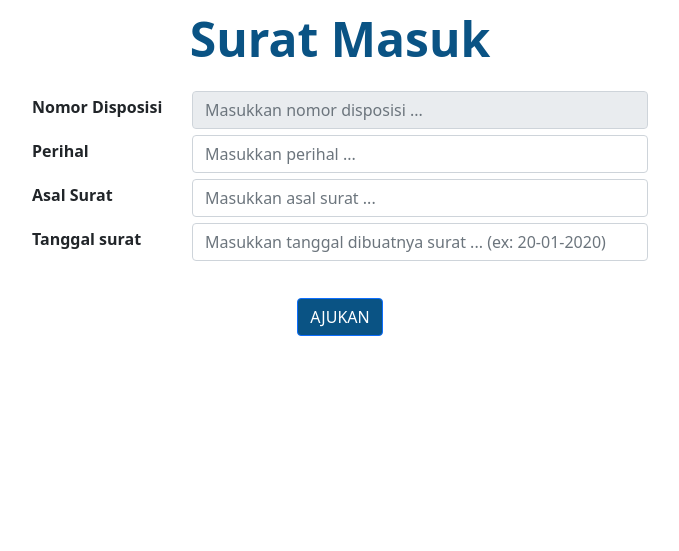
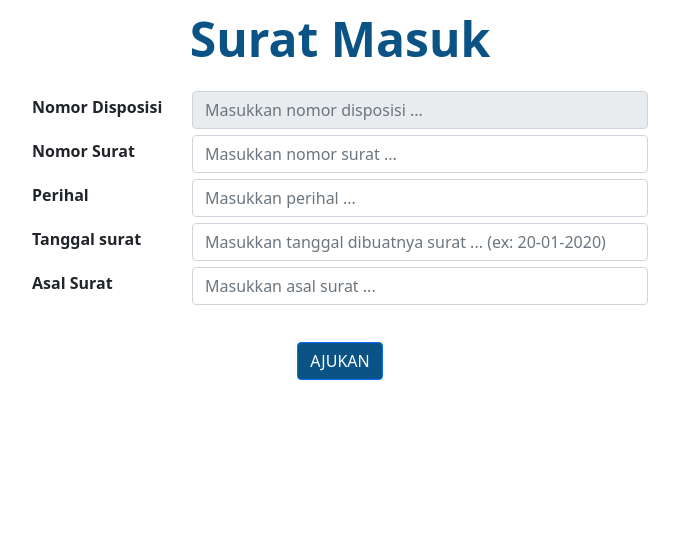
Before and after one commit to Jarsters/Suratan, a CodeIgniter 4 app: template app/Views/surat/ajukan.php in a window 1280 px wide. Shown: the part 101-652 px from the top of the page, without its empty margins (288-967 px from the left). Run offline with PHP 8.4 and a stand-in for CodeIgniter, Linux system fonts and the light colour scheme; the template is opened without the code that fills it, so the values that code supplies are empty; some libraries are stand-ins or nearby versions.

Commit message:
menambahkan form nomor surat pada page ajukan

```diff
--- a/app/Views/login/login.php
+++ b/app/Views/login/login.php
@@ -69,11 +69,6 @@
                 password.type = "password";
                 togglePassword.innerHTML = '<path d="M13.359 11.238C15.06 9.72 16 8 16 8s-3-5.5-8-5.5a7.028 7.028 0 0 0-2.79.588l.77.771A5.944 5.944 0 0 1 8 3.5c2.12 0 3.879 1.168 5.168 2.457A13.134 13.134 0 0 1 14.828 8c-.058.087-.122.183-.195.288-.335.48-.83 1.12-1.465 1.755-.165.165-.337.328-.517.486l.708.709z"></path><path d="M11.297 9.176a3.5 3.5 0 0 0-4.474-4.474l.823.823a2.5 2.5 0 0 1 2.829 2.829l.822.822zm-2.943 1.299.822.822a3.5 3.5 0 0 1-4.474-4.474l.823.823a2.5 2.5 0 0 0 2.829 2.829z"></path><path d="M3.35 5.47c-.18.16-.353.322-.518.487A13.134 13.134 0 0 0 1.172 8l.195.288c.335.48.83 1.12 1.465 1.755C4.121 11.332 5.881 12.5 8 12.5c.716 0 1.39-.133 2.02-.36l.77.772A7.029 7.029 0 0 1 8 13.5C3 13.5 0 8 0 8s.939-1.721 2.641-3.238l.708.709zm10.296 8.884-12-12 .708-.708 12 12-.708.708z"></path>'
             }
-            // toggle the type attribute
-            // const type = password.getAttribute('type') === 'password' ? 'text' : 'password';
-            // password.setAttribute('type', type);
-            // toggle the eye / eye slash icon
-            // this.classList.toggle('bi-eye');
         }
     </script>
 </body>
--- a/app/Views/surat/ajukan.php
+++ b/app/Views/surat/ajukan.php
@@ -1,12 +1,12 @@
-<?= $this->extend('layout/navbar');?>
+<?= $this->extend('layout/navbar'); ?>
 
-<?= $this->section('content');?>
+<?= $this->section('content'); ?>
 <div class="row justify-content-center w-100" style="margin-top: 6.5rem">
     <div class="col col-lg-6">
         <div class="text-center">
             <p style="font-weight:bold;color:#0A5384;font-size:3rem;">Surat Masuk</p>
         </div>
-        <form action="<?= base_url('/surat/simpan_surat')?>" class="form-inline" method="post">
+        <form action="<?= base_url('/surat/simpan_surat') ?>" class="form-inline" method="post">
             <!-- Bagian Nomor Disposisi -->
             <div class="row">
                 <div class="col col-12 col-lg-3" style="margin:auto">
@@ -15,8 +15,19 @@
                 <div class="col col-12 col-lg-9">
                     <div class="input-group">
                         <!-- Ini namenya keyword -->
-                        <input type="text" class="form-control" placeholder="Masukkan nomor disposisi ..." name="no_disposisi"
-                        value="<?= $posisi ?>" readonly>
+                        <input type="text" class="form-control" placeholder="Masukkan nomor disposisi ..." name="no_disposisi" value="<?= $posisi ?>" readonly>
+                    </div>
+                </div>
+            </div>
+            <!-- Bagian Nomor Surat -->
+            <div class="row">
+                <div class="col col-12 col-lg-3">
+                    <p class="pt-1" style="font-weight:bold;">Nomor Surat</p>
+                </div>
+                <div class="col col-12 col-lg-9">
+                    <div class="input-group">
+                        <!-- Ini namenya keyword -->
+                        <input type="text" class="form-control" placeholder="Masukkan nomor surat ..." name="nomor_surat">
                     </div>
                 </div>
             </div>
@@ -32,6 +43,18 @@
                     </div>
                 </div>
             </div>
+            <!-- Bagian Tanggal Surat -->
+            <div class="row">
+                <div class="col col-12 col-lg-3">
+                    <p class="pt-1" style="font-weight:bold;">Tanggal surat</p>
+                </div>
+                <div class="col col-12 col-lg-9">
+                    <div class="input-group">
+                        <!-- Ini namenya keyword -->
+                        <input type="text" class="form-control" placeholder="Masukkan tanggal dibuatnya surat ... (ex: 20-01-2020)" name="surat_dibuat">
+                    </div>
+                </div>
+            </div>
             <!-- Bagian Asal Surat -->
             <div class="row">
                 <div class="col col-12 col-lg-3">
@@ -44,18 +67,6 @@
                     </div>
                 </div>
             </div>
-            <!-- Bagian Tanggal Surat -->
-            <div class="row">
-                <div class="col col-12 col-lg-3">
-                    <p class="pt-1" style="font-weight:bold;">Tanggal surat</p>
-                </div>
-                <div class="col col-12 col-lg-9">
-                    <div class="input-group">
-                        <!-- Ini namenya keyword -->
-                        <input type="text" class="form-control" placeholder="Masukkan tanggal dibuatnya surat ... (ex: 20-01-2020)" name="surat_dibuat">
-                    </div>
-                </div>
-            </div>
 
             <!-- Bagian Button -->
             <div class="col text-center" style="padding-top: 5%;">
@@ -64,4 +75,5 @@
         </form>
     </div>
 </div>
+
 <?= $this->endSection(); ?>
```
